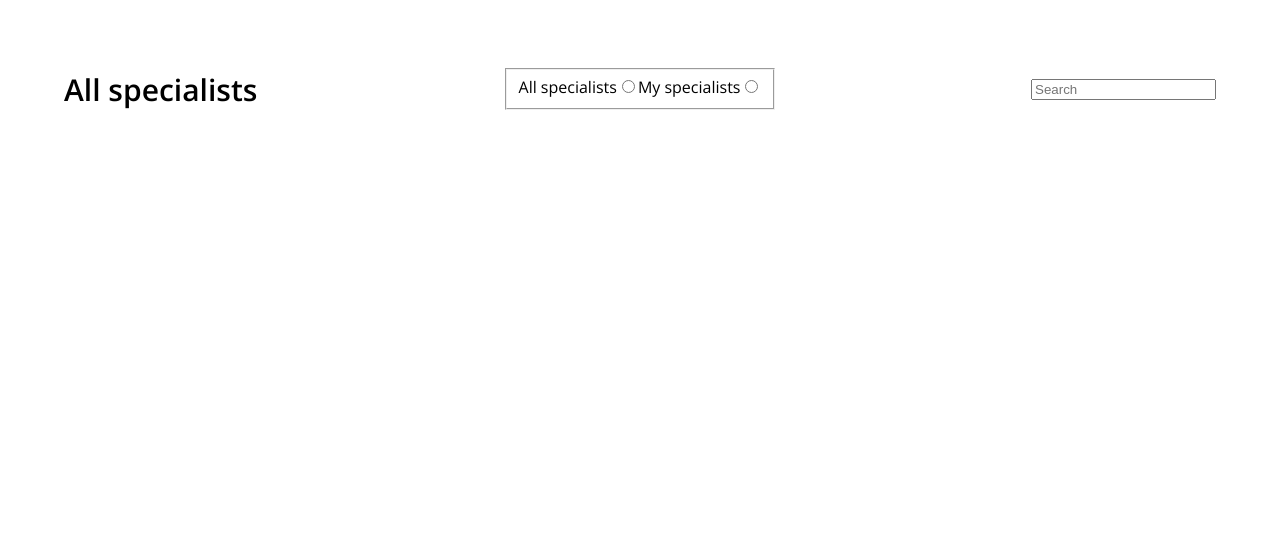
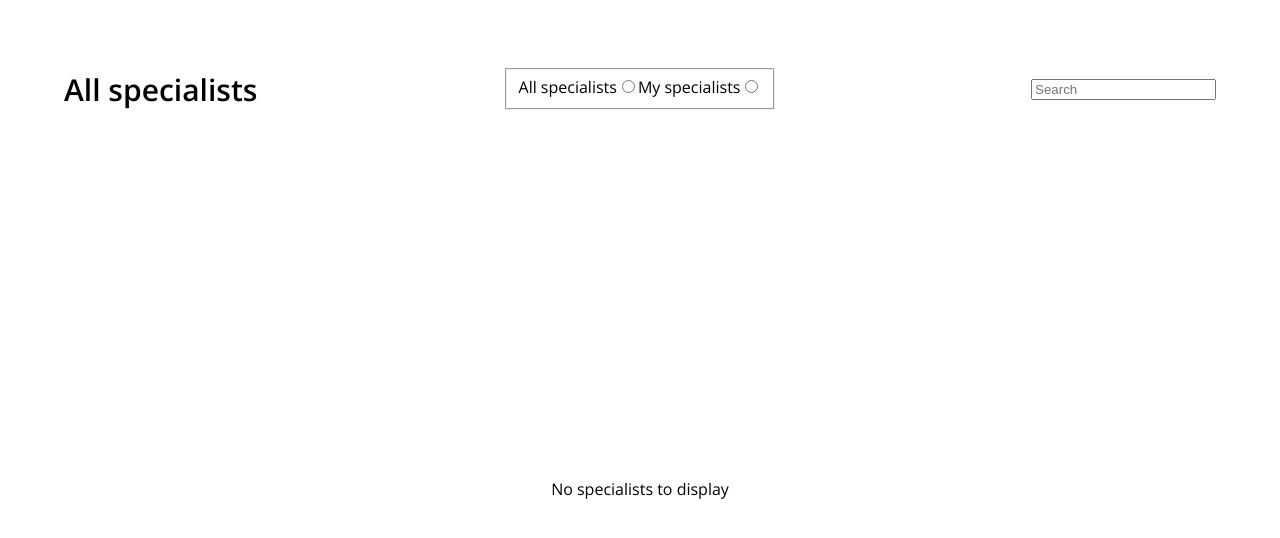
Before and after one commit to robertjk/calamari-recruitment-task, a React (Create React App) app: page / in a window 1280 px wide. Shown: the top 538 px of the page. Built offline with nearby package versions, Linux system fonts and the light colour scheme.

Commit message:
Add component to display specialists

```diff
--- a/src/App/App.css
+++ b/src/App/App.css
@@ -30,6 +30,9 @@
 
 .App-main {
   grid-area: main;
+  display: flex;
+  justify-content: center;
+  align-items: center;
 }
 
 .App-title {
--- a/src/App/App.tsx
+++ b/src/App/App.tsx
@@ -1,8 +1,9 @@
 import { useState } from "react";
 
+import { type Page, PAGE_TITLES } from "./page.type";
 import { PageSelect } from "./PageSelect";
 import { SearchInput } from "./SearchInput";
-import { type Page, PAGE_TITLES } from "./page.type";
+import { SpecialistsList } from "./SpecialistsList";
 
 import "./App.css";
 
@@ -19,7 +20,9 @@ function App() {
           <SearchInput className="App-searchInput" />
         </form>
       </header>
-      <main className="App-main">{/* TODO: Display specialists here */}</main>
+      <main className="App-main">
+        <SpecialistsList />
+      </main>
     </div>
   );
 }
--- /dev/null
+++ b/src/App/SpecialistsList/SpecialistsList.css
@@ -0,0 +1,2 @@
+.SpecialistsList {
+}
--- /dev/null
+++ b/src/App/SpecialistsList/SpecialistsList.tsx
@@ -0,0 +1,5 @@
+function SpecialistsList() {
+  return <p className="SpecialistsList">No specialists to display</p>;
+}
+
+export { SpecialistsList };
--- /dev/null
+++ b/src/App/SpecialistsList/index.ts
@@ -0,0 +1 @@
+export { SpecialistsList } from "./SpecialistsList";
```
Also changed, not shown: 1 other file (tests, documents, lock files or other folders).
